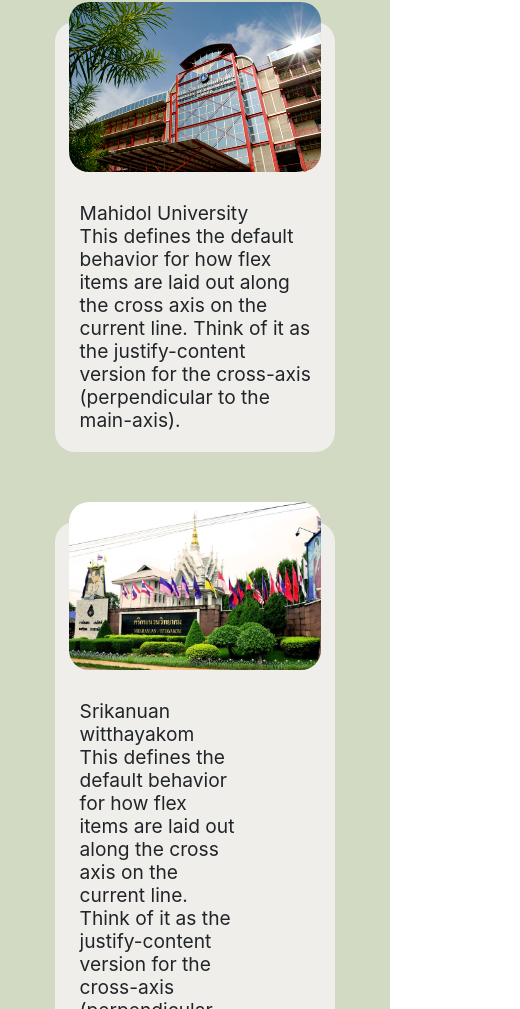
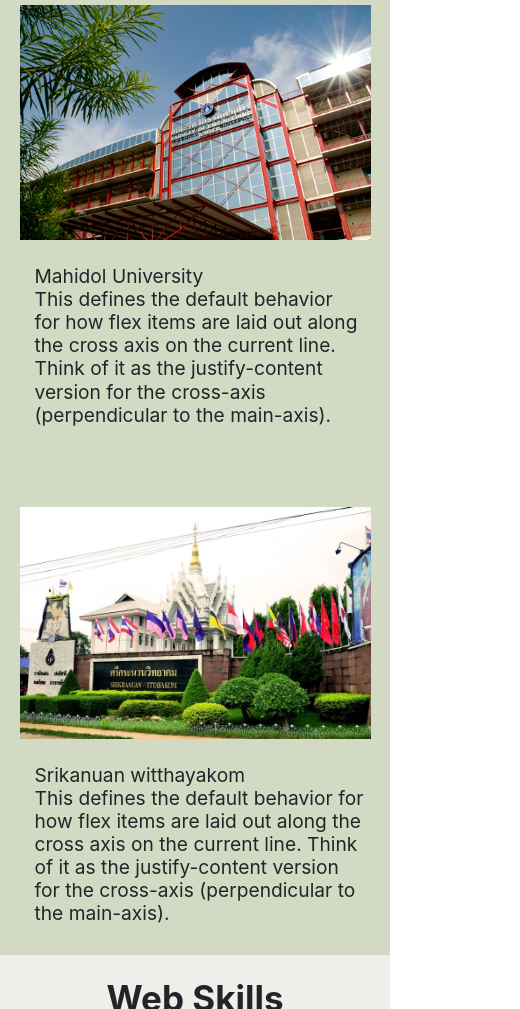
Before and after one commit to Sophon-Kr/PersonalWebsite-s-Sophon, a React (Create React App) app: page /skills in a window 390 px wide. Shown: the part 991-2000 px from the top of the page, 520 px wide, since content can reach past the window. Built offline with nearby package versions, Linux system fonts and the light colour scheme.

Commit message:
edit responsive mobile

```diff
--- a/src/pages/AboutMe.jsx
+++ b/src/pages/AboutMe.jsx
@@ -10,18 +10,12 @@
         <div className="item1">
           <div className="nameaboutme">I am Sophon Kraipinit</div>
           <div className="descriptionaboutme">
-            Lorem Ipsum is simply dummy text of the printing and <br></br>
-            typesetting industry. Lorem Ipsum has been the industry's <br></br>
-            standard dummy text ever since the 1500s, when an
-            <br></br>
-            took a galley of type and scrambled it to make a type
-            <br></br>
-            It has survived not only five centuries, but also
-            <br></br>
+            Lorem Ipsum is simply dummy text of the printing and typesetting
+            industry. Lorem Ipsum has been the industry's standard dummy text
+            ever since the 1500s, when an took a galley of type and scrambled it
+            to make a type It has survived not only five centuries, but also
             electronic typesetting, remaining essentially unchanged. It was
-            <br></br>
             popularised in the 1960s with the release of Letraset sheets
-            <br></br>
           </div>
         </div>
         <div className="item2">
--- a/src/style/aboutme.css
+++ b/src/style/aboutme.css
@@ -21,6 +21,7 @@
 }
 .item1 {
   order: 0;
+  max-width: 500px;
 }
 .item2 {
   order: 1;
@@ -52,6 +53,7 @@
   }
   .item1 {
     order: 1;
+    max-width: 370px;
   }
   .item2 {
     order: 0;
--- a/src/style/activity.css
+++ b/src/style/activity.css
@@ -114,3 +114,8 @@
     /* transform: translateX(40px); */
   }
 }
+@media screen and (max-width: 550px) {
+  .activity-header {
+    font-size: 35px;
+  }
+}
--- a/src/style/certificate.css
+++ b/src/style/certificate.css
@@ -63,14 +63,18 @@
   width: 0;
 }
 
-@media screen and (max-width: 940px) {
+@media screen and (max-width: 1300px) {
   .container-certificate {
     display: flex;
     justify-content: start;
     align-items: center;
     overflow-x: auto;
     min-width: 0;
+    gap: 30px;
   }
 }
-/* @media screen and (max-width: 880px) {
-} */
+@media screen and (max-width: 880px) {
+  .container-certificate {
+    gap: 30px;
+  }
+}
--- a/src/style/education.css
+++ b/src/style/education.css
@@ -7,17 +7,14 @@
   justify-content: center;
   flex-wrap: nowrap;
   gap: 40px;
-  /* background-color: bisque; */
 }
 .container-education {
   display: flex;
   flex-direction: column;
   justify-content: space-around;
   align-items: stretch;
-  /* flex-wrap: nowrap; */
   gap: 70px;
   padding: 5% 10%;
-  /* background-color: salmon; */
 }
 
 #education {
@@ -33,20 +30,11 @@
   align-self: center;
 }
 .papereducation-1 {
-  /* background-color: var(--background-color); */
   min-height: 250px;
-  /* border-radius: 20px;
-  box-shadow: -0.8px -0.8px 3.3px rgba(0, 0, 0, 0.032),
-    6.3px 6.2px 10.1px rgba(0, 0, 0, 0.048), 69px 67px 62px rgba(0, 0, 0, 0.08);*/
   display: flex;
 }
 .papereducation-2 {
   min-height: 250px;
-
-  /* background-color: var(--background-color);
-    border-radius: 20px; */
-  /* box-shadow: -0.8px -0.8px 3.3px rgba(0, 0, 0, 0.032),
-    6.3px 6.2px 10.1px rgba(0, 0, 0, 0.048), 69px 67px 62px rgba(0, 0, 0, 0.08); */
   display: flex;
 }
 .textmu {
@@ -64,28 +52,12 @@
   width: auto;
   height: 250px;
   margin: -20px;
-  /* border-radius: 10px; */
-
-  /* box-shadow: 2.8px 2.8px 2.2px rgba(0, 0, 0, 0.02),
-    6.7px 6.7px 5.3px rgba(0, 0, 0, 0.028),
-    12.5px 12.5px 10px rgba(0, 0, 0, 0.035),
-    22.3px 22.3px 17.9px rgba(0, 0, 0, 0.042),
-    41.8px 41.8px 33.4px rgba(0, 0, 0, 0.05),
-    100px 100px 80px rgba(0, 0, 0, 0.07); */
 }
 
 @media screen and (max-width: 1200px) {
   .imgeducation {
     width: auto;
     height: 180px;
-    border-radius: 20px;
-    margin: -20px;
-    /* box-shadow: 2.8px 2.8px 2.2px rgba(0, 0, 0, 0.02),
-      6.7px 6.7px 5.3px rgba(0, 0, 0, 0.028),
-      12.5px 12.5px 10px rgba(0, 0, 0, 0.035),
-      22.3px 22.3px 17.9px rgba(0, 0, 0, 0.042),
-      41.8px 41.8px 33.4px rgba(0, 0, 0, 0.05),
-      100px 100px 80px rgba(0, 0, 0, 0.07); */
   }
   .papereducation-1 {
     min-height: 200px;
@@ -106,6 +78,10 @@
     gap: 40px;
     /* background-color: bisque; */
   }
+  .container-education {
+    padding: 0;
+    /* background-color: salmon; */
+  }
   #education {
     height: auto;
     background: var(--green1-color);
@@ -116,9 +92,10 @@
     flex-direction: column;
     justify-content: space-around;
     align-items: stretch;
-    background-color: var(--background-color);
+    /* background-color: var(--background-color); */
     min-height: 250px;
-    border-radius: 20px;
+
+    /* border-radius: 20px; */
     /* box-shadow: -0.8px -0.8px 3.3px rgba(0, 0, 0, 0.032),
       6.3px 6.2px 10.1px rgba(0, 0, 0, 0.048),
       69px 67px 62px rgba(0, 0, 0, 0.08); */
@@ -128,26 +105,25 @@
     flex-direction: column;
     justify-content: space-around;
     align-items: stretch;
-    background-color: var(--background-color);
+    /* background-color: var(--background-color); */
     min-height: 250px;
-    border-radius: 20px;
+    /* border-radius: 20px; */
     /* box-shadow: -0.8px -0.8px 3.3px rgba(0, 0, 0, 0.032),
       6.3px 6.2px 10.1px rgba(0, 0, 0, 0.048),
       69px 67px 62px rgba(0, 0, 0, 0.08); */
   }
   .textmu {
     margin-left: 5px;
-    padding: 20px;
+    padding: 10px;
     order: 1;
+    margin-top: 15px;
   }
   .textskwk {
-    /* margin-right: 80px; */
-    /* margin-left: 50px; */
-    /* padding: 50px; */
-    /* flex-grow: 1; */
     margin-left: 5px;
-    padding: 20px;
+    padding: 10px;
     order: 1;
+    margin-top: 15px;
+    width: 100%;
   }
   .headereducation {
     padding: 20px 0 0 0;
@@ -159,17 +135,7 @@
   .imgeducation {
     margin: 0;
     align-self: center;
-    width: 90%;
+    width: 100%;
     height: auto;
-    border-radius: 20px;
-    margin: 10px;
-
-    margin-top: -20px;
-    /* box-shadow: 2.8px 2.8px 2.2px rgba(0, 0, 0, 0.02),
-      6.7px 6.7px 5.3px rgba(0, 0, 0, 0.028),
-      12.5px 12.5px 10px rgba(0, 0, 0, 0.035),
-      22.3px 22.3px 17.9px rgba(0, 0, 0, 0.042),
-      41.8px 41.8px 33.4px rgba(0, 0, 0, 0.05),
-      100px 100px 80px rgba(0, 0, 0, 0.07); */
   }
 }
--- a/src/style/hobbies.css
+++ b/src/style/hobbies.css
@@ -50,8 +50,10 @@
     min-width: 0;
   }
 }
-/* @media screen and (max-width: 420px) {
-  .container-contact-right {
-    min-width: 320px;
+@media screen and (max-width: 420px) {
+  .hobbies-header {
+    padding: 30px;
+    font-size: 40px;
+    margin-bottom: 0;
   }
-} */
+}
--- a/src/style/projectex.css
+++ b/src/style/projectex.css
@@ -12,33 +12,22 @@
   /* background-color: bisque; */
 }
 #projectex {
-  /* height: 100vh; */
   background: var(--green1-color);
-  /* padding: 0 0 5% 0; */
 }
-/* .projectex-img {
-  width: auto;
-  height: 100%;
-} */
+
 .project-icon {
   background-color: var(--background-color);
   min-height: 125px;
   min-width: 125px;
   border-radius: 20px;
-  /* padding: 15px; */
   display: flex;
   flex-direction: row;
   justify-content: center;
-  /* justify-self: center;
-  align-self: center; */
-
   flex-wrap: wrap;
 }
 .project-size-icon {
-  /* align-self: center; */
   width: 40px;
   height: auto;
-  /* margin-bottom: 5px; */
 }
 .projectex-header {
   font-weight: bolder;
@@ -49,7 +38,6 @@
   background-color: var(--background-color);
   min-height: 125px;
   width: 100%;
-  /* min-width: 125px; */
   border-radius: 20px;
   padding: 20px;
 }
@@ -60,45 +48,34 @@
   align-items: center;
   flex-wrap: nowrap;
   width: 100%;
-  /* align-items: stretch; */
   gap: 70px;
-  /* padding: 5% 10%; */
-  /* background-color: salmon; */
-  /* background-color: var(--background-color);
-  border-radius: 20px; */
 }
-
-/* .imgeducation {
-    width: auto;
-    height: 250px;
-    border-radius: 20px;
-    margin: -20px;
-    box-shadow: 2.8px 2.8px 2.2px rgba(0, 0, 0, 0.02),
-      6.7px 6.7px 5.3px rgba(0, 0, 0, 0.028),
-      12.5px 12.5px 10px rgba(0, 0, 0, 0.035),
-      22.3px 22.3px 17.9px rgba(0, 0, 0, 0.042),
-      41.8px 41.8px 33.4px rgba(0, 0, 0, 0.05),
-      100px 100px 80px rgba(0, 0, 0, 0.07);
-  } */
 
 @media screen and (max-width: 940px) {
   .container-projectex {
     padding: 0 25px;
-    background-color: salmon;
-    /* background-color: var(--background-color);
-        border-radius: 20px; */
   }
 }
-@media screen and (max-width: 375px) {
+@media screen and (max-width: 600px) {
   .container-projectex {
     padding: 0 25px;
-    background-color: salmon;
+    /* background-color: salmon; */
     display: flex;
     flex-direction: column;
     justify-content: space-around;
     align-items: center;
     flex-wrap: nowrap;
-    /* background-color: var(--background-color);
-            border-radius: 20px; */
+    gap: 0;
+  }
+  .project-icon {
+    width: 100%;
+    border-radius: 20px 20px 0 0;
+  }
+  .project-description-text {
+    border-radius: 0 0 20px 20px;
+  }
+  .projectex-header {
+    font-weight: bolder;
+    font-size: 35px;
   }
 }
--- a/src/style/skills.css
+++ b/src/style/skills.css
@@ -41,16 +41,16 @@
 
 .header-skills-1 {
   padding: 10px;
-  font-size: 30px;
+  font-size: 35px;
   font-weight: bold;
-  align-self: start;
+  align-self: center;
 }
 .header-skills-2 {
   padding: 10px;
-  font-size: 30px;
+  font-size: 35px;
   margin-bottom: 30px;
   font-weight: bold;
-  align-self: start;
+  align-self: center;
 }
 .card-skills {
   min-height: 400px;
@@ -86,45 +86,6 @@
   height: auto;
   margin-bottom: 5px;
 }
-/* .papereducation-1 {
-  background-color: var(--background-color);
-  min-height: 250px;
-  border-radius: 20px;
-  box-shadow: -0.8px -0.8px 3.3px rgba(0, 0, 0, 0.032),
-    6.3px 6.2px 10.1px rgba(0, 0, 0, 0.048), 69px 67px 62px rgba(0, 0, 0, 0.08);
-  display: flex;
-}
-.papereducation-2 {
-  background-color: var(--background-color);
-  min-height: 250px;
-  border-radius: 20px;
-  box-shadow: -0.8px -0.8px 3.3px rgba(0, 0, 0, 0.032),
-    6.3px 6.2px 10.1px rgba(0, 0, 0, 0.048), 69px 67px 62px rgba(0, 0, 0, 0.08);
-  display: flex;
-} */
-/* .textmu {
-  margin-left: 80px;
-  padding: 30px;
-}
-.textskwk {
-  margin-right: 80px;
-  margin-left: 50px;
-  padding: 30px;
-  flex-grow: 1;
-} */
-
-/* .imgeducation {
-  width: auto;
-  height: 250px;
-  border-radius: 20px;
-  margin: -20px;
-  box-shadow: 2.8px 2.8px 2.2px rgba(0, 0, 0, 0.02),
-    6.7px 6.7px 5.3px rgba(0, 0, 0, 0.028),
-    12.5px 12.5px 10px rgba(0, 0, 0, 0.035),
-    22.3px 22.3px 17.9px rgba(0, 0, 0, 0.042),
-    41.8px 41.8px 33.4px rgba(0, 0, 0, 0.05),
-    100px 100px 80px rgba(0, 0, 0, 0.07);
-} */
 .container-skills-web::-webkit-scrollbar {
   width: 0;
 }
@@ -138,8 +99,13 @@
     min-width: 0;
     gap: 40px;
   }
+  .header-skills-2 {
+    align-self: center;
+  }
 }
-/* @media screen and (max-width: 940px) {
+
+@media screen and (max-width: 400px) {
+  .container-skills-other {
+    margin-bottom: 20px;
+  }
 }
-@media screen and (max-width: 880px) {
-} */
--- a/src/style/workex.css
+++ b/src/style/workex.css
@@ -31,34 +31,31 @@
   align-items: center;
   flex-wrap: wrap;
   width: 100%;
-  /* align-items: stretch; */
   gap: 70px;
-  /* padding: 5% 10%; */
-  /* background-color: salmon; */
 }
 .descroption-workex {
   max-width: 400px;
-  /* background-color: salmon; */
 }
 
-/* .imgeducation {
-  width: auto;
-  height: 250px;
-  border-radius: 20px;
-  margin: -20px;
-  box-shadow: 2.8px 2.8px 2.2px rgba(0, 0, 0, 0.02),
-    6.7px 6.7px 5.3px rgba(0, 0, 0, 0.028),
-    12.5px 12.5px 10px rgba(0, 0, 0, 0.035),
-    22.3px 22.3px 17.9px rgba(0, 0, 0, 0.042),
-    41.8px 41.8px 33.4px rgba(0, 0, 0, 0.05),
-    100px 100px 80px rgba(0, 0, 0, 0.07);
-} */
-
 @media screen and (max-width: 940px) {
+  .workex-img {
+    max-width: 100%;
+    height: auto;
+  }
+  .descroption-workex {
+    min-width: 90%;
+  }
+  .container-workex {
+    gap: 40px;
+  }
 }
 @media screen and (max-width: 375px) {
   .workex-img {
     max-width: 100%;
     height: auto;
   }
+  .workex-header {
+    font-size: 35px;
+    margin-top: 10px;
+  }
 }
```
